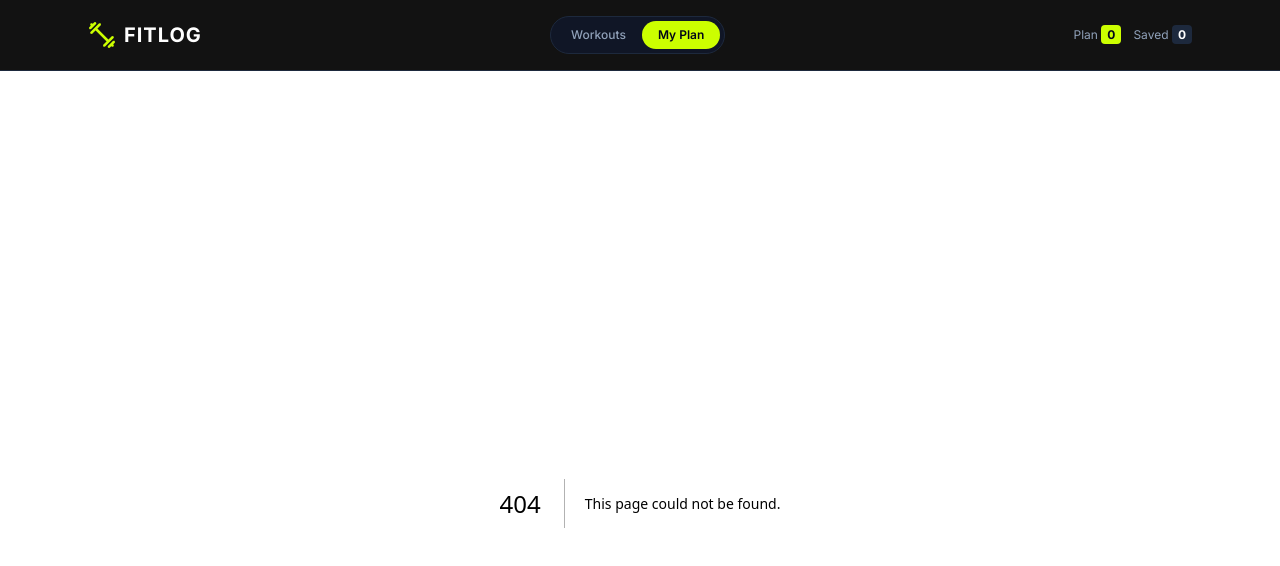
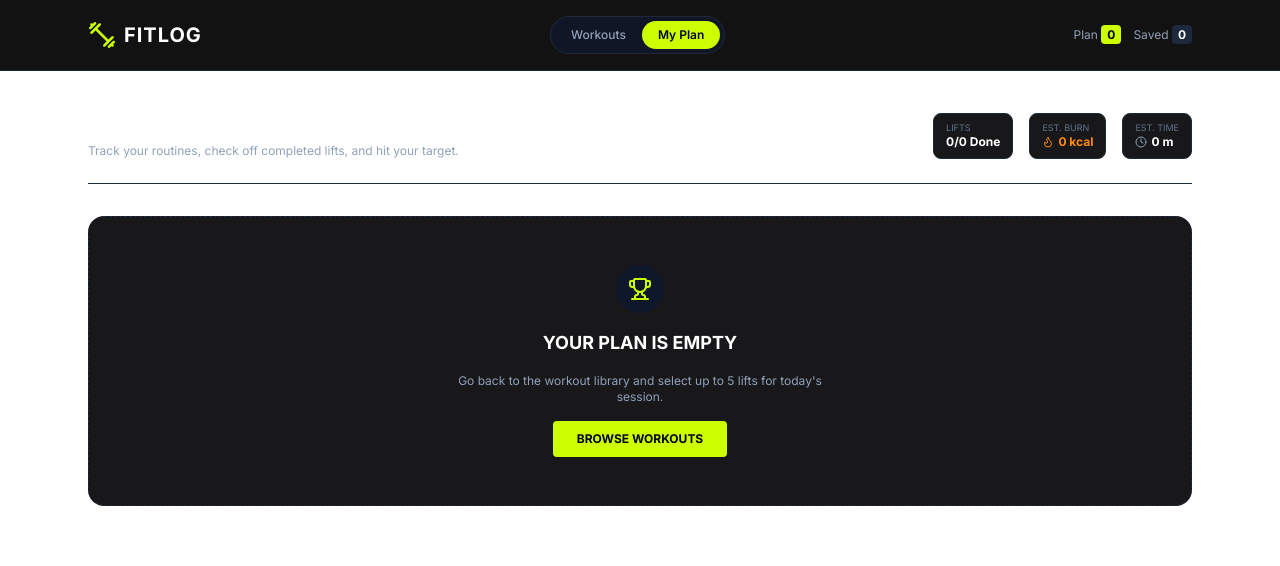
Before and after one commit to MuntasirNafis/my-ass-6, a Next.js app: page /my-plan in a window 1280 px wide. Before the commit this address had no page. Shown: the top 566 px of the page. Built offline with nearby package versions, Linux system fonts and the light colour scheme.

Commit message:
feat: build my plan page with completion toggle and progress stats

```diff
--- /dev/null
+++ b/src/app/my-plan/page.tsx
@@ -0,0 +1,118 @@
+"use client";
+
+import { usePlan } from "@/context/PlanContext";
+import Image from "next/image";
+import Link from "next/link";
+import { Check, Trash2, Flame, Clock, Trophy } from "lucide-react";
+
+export default function MyPlan() {
+  const { todayPlan, removeFromPlan, toggleMarkAsDone } = usePlan();
+
+  const totalCalories = todayPlan.reduce((acc, item) => acc + item.caloriesBurned, 0);
+  const totalDuration = todayPlan.reduce((acc, item) => acc + item.duration, 0);
+  const completedCount = todayPlan.filter((item) => item.isDone).length;
+
+  return (
+    <div className="space-y-8">
+      <div className="flex flex-col md:flex-row justify-between md:items-end gap-4 border-b border-slate-800 pb-6">
+        <div>
+          <h1 className="text-3xl font-bold uppercase text-white tracking-tight">
+            TODAY'S WORKOUT PLAN
+          </h1>
+          <p className="text-slate-400 text-xs mt-1">
+            Track your routines, check off completed lifts, and hit your target.
+          </p>
+        </div>
+
+        {/* Dynamic Metric Summaries */}
+        <div className="flex items-center gap-4 text-xs font-mono">
+          <div className="bg-[#18181b] border border-slate-800 px-3 py-2 rounded-lg">
+            <span className="text-slate-500 uppercase block text-[9px]">Lifts</span>
+            <span className="text-white font-bold">{completedCount}/{todayPlan.length} Done</span>
+          </div>
+          <div className="bg-[#18181b] border border-slate-800 px-3 py-2 rounded-lg">
+            <span className="text-slate-500 uppercase block text-[9px]">Est. Burn</span>
+            <span className="text-orange-400 font-bold flex items-center gap-1">
+              <Flame className="w-3 h-3" /> {totalCalories} kcal
+            </span>
+          </div>
+          <div className="bg-[#18181b] border border-slate-800 px-3 py-2 rounded-lg">
+            <span className="text-slate-500 uppercase block text-[9px]">Est. Time</span>
+            <span className="text-white font-bold flex items-center gap-1">
+              <Clock className="w-3 h-3 text-slate-400" /> {totalDuration} m
+            </span>
+          </div>
+        </div>
+      </div>
+
+      {todayPlan.length === 0 ? (
+        <div className="bg-[#18181b] border border-dashed border-slate-800 rounded-2xl p-12 text-center space-y-4">
+          <div className="w-12 h-12 bg-slate-900 rounded-full flex items-center justify-center mx-auto text-[#ccff00]">
+            <Trophy className="w-6 h-6" />
+          </div>
+          <h3 className="text-lg font-bold text-white uppercase">Your plan is empty</h3>
+          <p className="text-slate-400 text-xs max-w-sm mx-auto">
+            Go back to the workout library and select up to 5 lifts for today's session.
+          </p>
+          <Link
+            href="/"
+            className="inline-block bg-[#ccff00] text-slate-950 font-bold px-6 py-2.5 rounded text-xs uppercase hover:bg-opacity-90 transition"
+          >
+            BROWSE WORKOUTS
+          </Link>
+        </div>
+      ) : (
+        <div className="space-y-4">
+          {todayPlan.map((item) => (
+            <div
+              key={item.id}
+              className={`bg-[#18181b] border rounded-xl p-4 flex items-center justify-between gap-4 transition ${
+                item.isDone
+                  ? "border-[#ccff00]/40 opacity-60 bg-slate-950/50"
+                  : "border-slate-800 hover:border-slate-700"
+              }`}
+            >
+              <div className="flex items-center gap-4">
+                <button
+                  onClick={() => toggleMarkAsDone(item.id)}
+                  className={`w-6 h-6 rounded-md border flex items-center justify-center transition ${
+                    item.isDone
+                      ? "bg-[#ccff00] border-[#ccff00] text-slate-950"
+                      : "border-slate-700 hover:border-[#ccff00]"
+                  }`}
+                >
+                  {item.isDone && <Check className="w-4 h-4 stroke-[3]" />}
+                </button>
+
+                <div className="relative w-16 h-16 rounded-lg overflow-hidden bg-slate-900 shrink-0">
+                  <Image src={item.image} alt={item.name} fill className="object-cover" />
+                </div>
+
+                <div>
+                  <h3
+                    className={`font-bold text-sm uppercase ${
+                      item.isDone ? "line-through text-slate-400" : "text-white"
+                    }`}
+                  >
+                    {item.name}
+                  </h3>
+                  <p className="text-xs text-slate-400 font-mono mt-0.5">
+                    {item.sets} Sets × {item.reps} | {item.duration} min | {item.caloriesBurned} kcal
+                  </p>
+                </div>
+              </div>
+
+              <button
+                onClick={() => removeFromPlan(item.id)}
+                className="text-slate-500 hover:text-red-400 transition p-2"
+                title="Remove lift"
+              >
+                <Trash2 className="w-4 h-4" />
+              </button>
+            </div>
+          ))}
+        </div>
+      )}
+    </div>
+  );
+}
```
